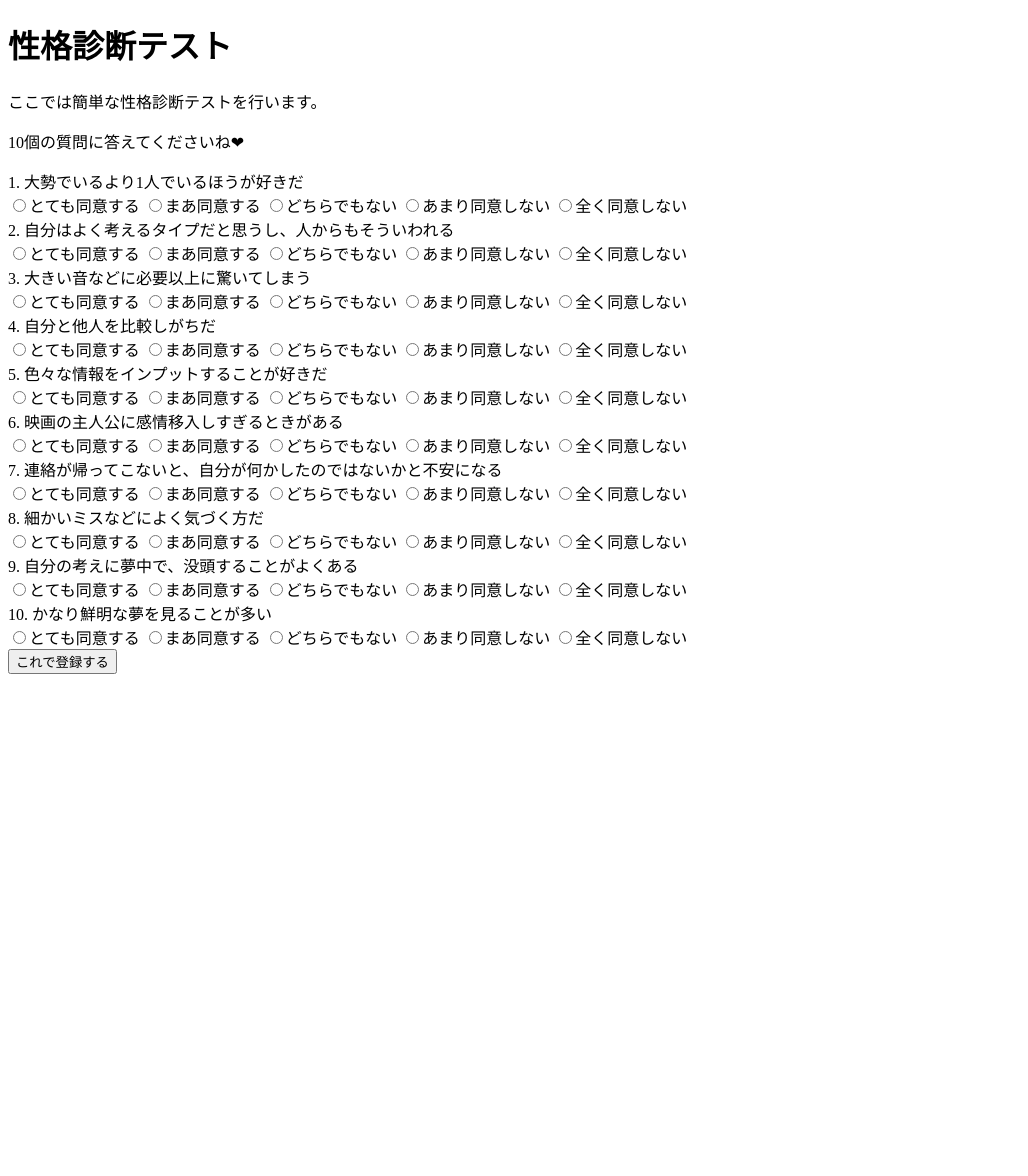
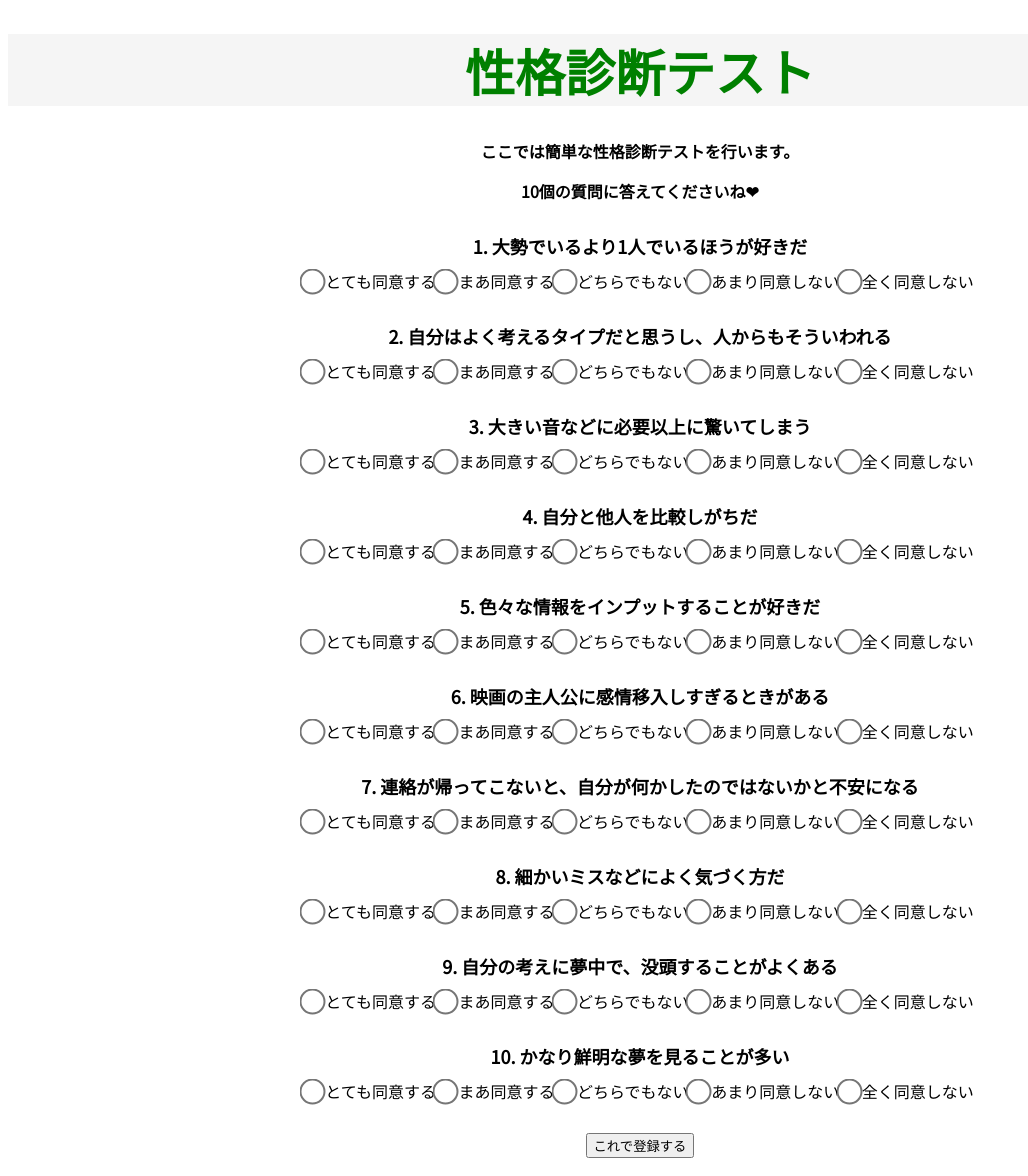
Before and after one commit to DaisukeMiyazaki/flask_sample_app, a Flask app: page / in a window 1280 px wide. Shown: the whole page, without its empty margins (0-1028 px from the left). Before the commit the page ends 674 px from the top, so only its background shows below. Run offline with Flask 3, Linux system fonts and the light colour scheme.

Commit message:
外部css反映済★

```diff
--- a/personality_backend.py
+++ b/personality_backend.py
@@ -1,6 +1,8 @@
 from flask import Flask, render_template, request
 
-app = Flask(__name__)
+app = Flask(__name__, static_url_path='',
+            static_folder='static',
+            template_folder='templates')
 
 @app.route('/', methods=['GET'])
 def process_GET_request():
--- /dev/null
+++ b/static/page.css
@@ -0,0 +1,42 @@
+@charset "UTF-8";
+
+/* <meta name="description" content="${description}" />--> */
+/* <style media="screen"> */
+body{
+  text-align: center;
+  font-family: "Noto Sans JP";
+}
+
+.question{
+  font-size:large;
+  font-weight:bold;
+  margin-top: 30px;
+  margin-left: 20px;
+  margin-bottom: 10px;
+  margin-right: 20px;
+}
+
+input[type=radio] {
+  transform: scale(2);
+  margin: 0 6px 0 0;
+  background-color: greenyellow;
+}
+
+button[type=submit] {
+  margin-top: 30px;
+  margin-left: 20px;
+  margin-bottom: 10px;
+  margin-right: 20px;
+}
+
+
+h1 {
+  font-size:50px;
+  color:green;
+  background-color:whitesmoke;
+}
+p {
+  font-weight:bold
+}
+
+/* </style> --> */
--- a/templates/page.html
+++ b/templates/page.html
@@ -5,49 +5,10 @@
     <meta charset="utf-8" />
     <meta name="viewport" content="width=device-width, user-scalable=no" />
     <meta name="apple-mobile-web-app-capable" content="yes" />
-    <!-- <link rel=”stylesheet” href="page.css">
-    <link href="https://fonts.googleapis.com/earlyaccess/kokoro.css" rel="stylesheet"> -->
-
+    <link type="text/css" rel="stylesheet" href="{{ url_for('static', filename='page.css') }}" />
+    <link href="https://fonts.googleapis.com/css?family=Noto+Sans+JP" rel="stylesheet">
 
     <title>性格診断テスト</title>
-    <!--<meta name="description" content="${description}" />-->
-    <!-- <style media="screen">
-      body{
-        text-align: center;
-        font-family: "Kokoro";
-      }
-      .question{
-        font-size:large;
-        font-weight:bold;
-        margin-top: 30px;
-        margin-left: 20px;
-        margin-bottom: 10px;
-        margin-right: 20px;
-      }
-
-      input[type=radio] {
-	      transform: scale(2);
-	      margin: 0 6px 0 0;
-        background-color: greenyellow;
-      }
-
-      button[type=submit] {
-        margin-top: 30px;
-        margin-left: 20px;
-        margin-bottom: 10px;
-        margin-right: 20px;
-      }
-
-
-      h1 {
-        font-size:50px;
-        color:green;
-        background-color:whitesmoke;
-      }
-      p {
-        font-weight:bold
-      }
-    </style> -->
 
   </head>
   <body>
```
